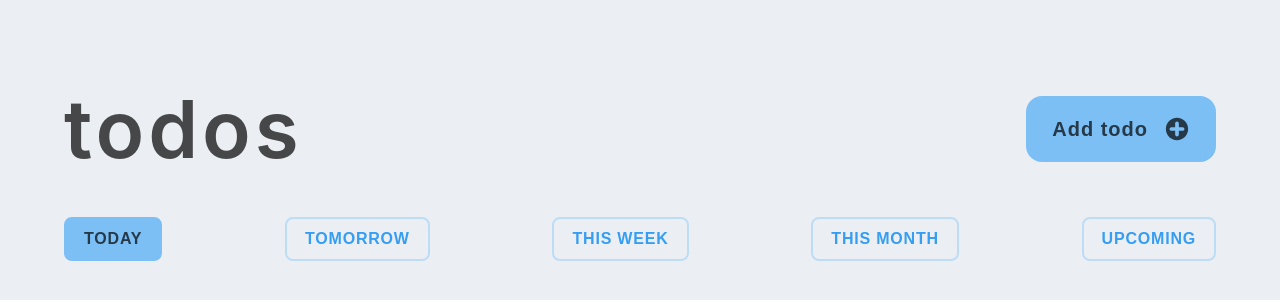
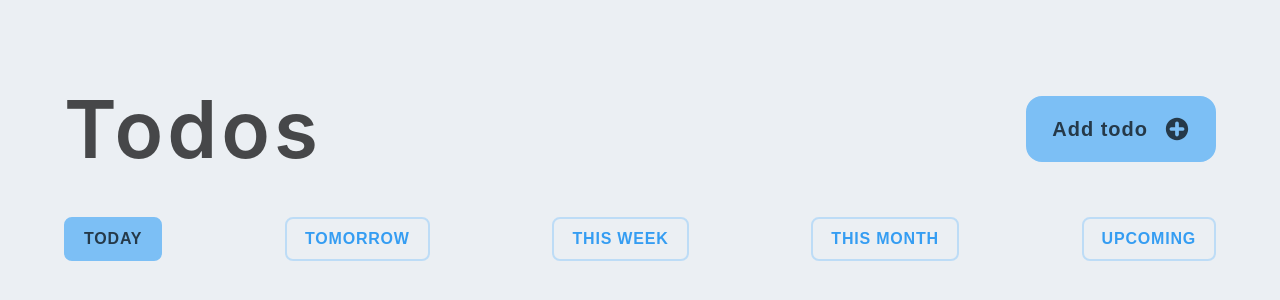
Before and after one commit to IvanGrekov/todo-app, a React (Create React App) app: page / in a window 1280 px wide. Shown: the top 300 px of the page. Built offline with nearby package versions, Linux system fonts and the light colour scheme.

Commit message:
style: text-transform  was removed for App

```diff
--- a/src/components/app/App.styles.scss
+++ b/src/components/app/App.styles.scss
@@ -1,5 +1,4 @@
 .app {
     padding: 5rem 4rem;
     text-align: center;
-    text-transform: lowercase;
 }
```
